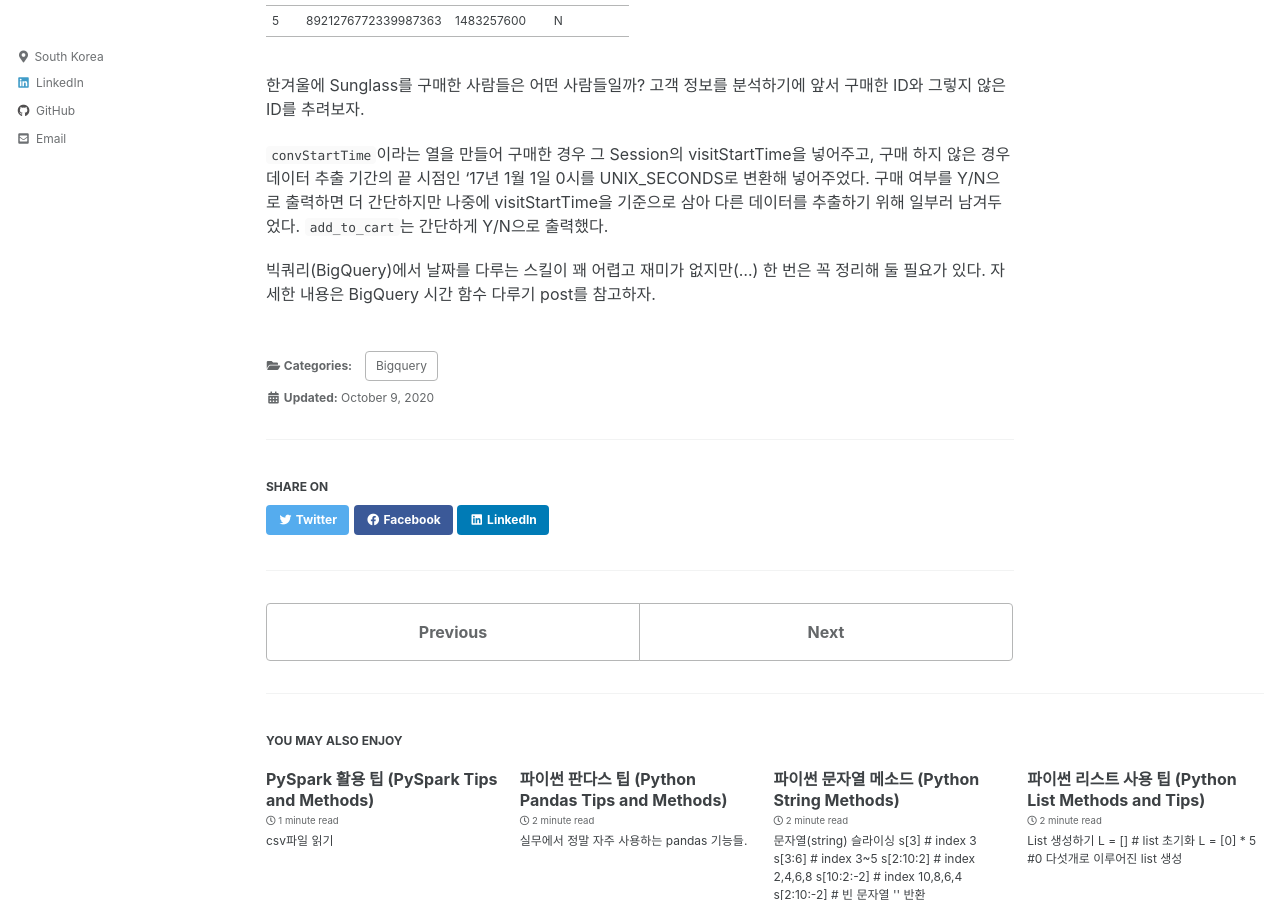
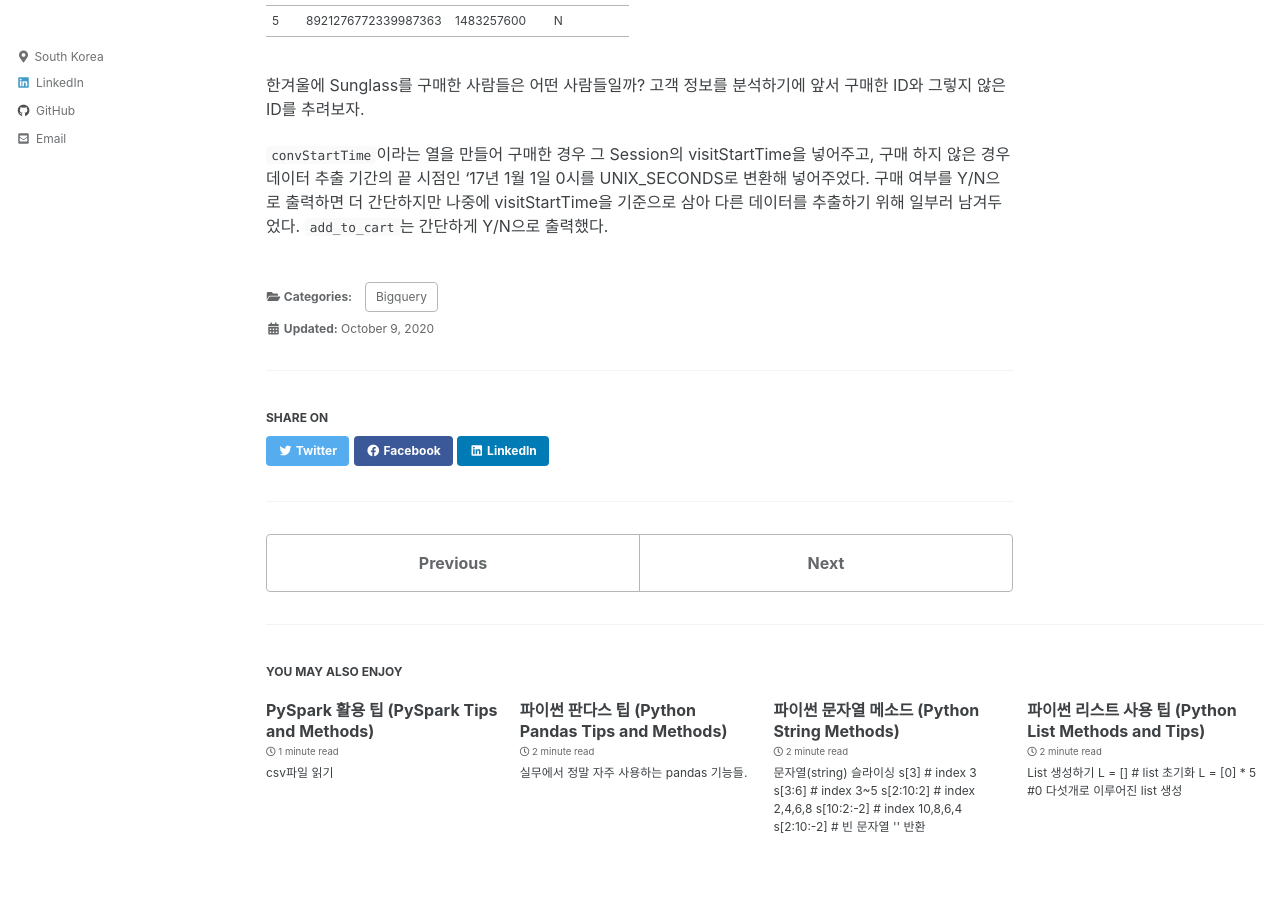
Before and after one commit to amoryoungakim/amoryoungakim.github.io, a Jekyll site: the page built from _posts/2020-10-09-bigquery-part1.md, in a window 1280 px wide and 900 px high, scrolled down 1927 px. Built offline with Jekyll 4.4.1, drawn with Linux system fonts in a browser that asks for light colours; cached includes are drawn as plain includes; comment, search, counter and statistics services are not loaded; some of the changed text lies outside the part shown.

Commit message:
Update 2020-10-09-bigquery-part1.md

```diff
--- a/_posts/2020-10-09-bigquery-part1.md
+++ b/_posts/2020-10-09-bigquery-part1.md
@@ -85,5 +85,3 @@ GROUP BY 1
 한겨울에 Sunglass를 구매한 사람들은 어떤 사람들일까? 고객 정보를 분석하기에 앞서 구매한 ID와 그렇지 않은 ID를 추려보자.
 
 `convStartTime`이라는 열을 만들어 구매한 경우 그 Session의 visitStartTime을 넣어주고, 구매 하지 않은 경우 데이터 추출 기간의 끝 시점인 '17년 1월 1일 0시를 UNIX_SECONDS로 변환해 넣어주었다. 구매 여부를 Y/N으로 출력하면 더 간단하지만 나중에 visitStartTime을 기준으로 삼아 다른 데이터를 추출하기 위해 일부러 남겨두었다. `add_to_cart`는 간단하게 Y/N으로 출력했다.
-
-빅쿼리(BigQuery)에서 날짜를 다루는 스킬이 꽤 어렵고 재미가 없지만(...) 한 번은 꼭 정리해 둘 필요가 있다. 자세한 내용은 BigQuery 시간 함수 다루기 post를 참고하자.
```
